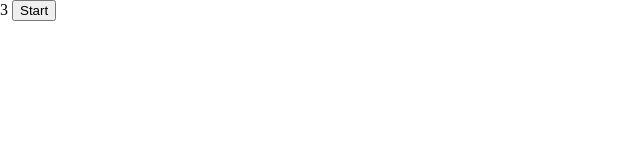
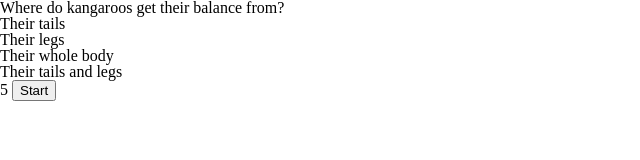
Before and after one commit to kjonathante/TriviaGame, a plain HTML site: page index.html in a window 1280 px wide. Both pictures are taken after a click on the button "Start". Shown: the whole page, without its empty margins (0-640 px from the left). Drawn offline with nearby package versions, Linux system fonts and the light colour scheme.

Commit message:
display question to user interface

```diff
--- a/assets/css/style.css
+++ b/assets/css/style.css
@@ -5,3 +5,11 @@
      -moz-box-sizing: border-box;
           box-sizing: border-box;
 }
+
+.choice {
+  cursor: pointer;
+}
+
+.choice:hover {
+  color: red;
+}
--- a/assets/javascript/app.js
+++ b/assets/javascript/app.js
@@ -1,13 +1,13 @@
-let question = [
+let questions = [
   {
-    "question" : "question 1",
+    "question" : "Where do kangaroos get their balance from?",
     "choices" : [
-      "choice 0 - 1",
-      "choice 0 - 2",
-      "choice 0 - 3",
-      "choice 0 - 4"
+      "Their tails",
+      "Their legs",
+      "Their whole body",
+      "Their tails and legs"
     ],
-    "hint" : "hint 1",
+    "hint" : "...",
     "answer" : 1,
     "video" : "..."
   }
@@ -31,15 +31,33 @@ function initializeGame () {
 
 function showQuestion() {
   let countdown = questionDuration;
+
+  const question = questions[questionCounter]; // question object
+  const answer = question.answer;
+
+  $('#question').text( question.question);
+  const $choicesDiv = $('#choices');
+  let $choice;
+  $.each( question.choices, function(key, val) {
+    $choice = $('<h3>').text(val).attr('data-id', key).addClass('choice');
+    $choicesDiv.append( $choice );
+    console.log(key, val);
+  });
+
   $('#countdown').text( countdown );
-  intervalID = setInterval( function() {
-    countdown--;
-    $('#countdown').text( countdown );
-    if (countdown==0) {
-      clearInterval( intervalID );
-      showAnswer();
-    }
-  }, 1000);
+  // intervalID = setInterval( function() {
+  //   countdown--;
+  //   $('#countdown').text( countdown );
+  //   if (countdown==0) {
+  //     clearInterval( intervalID );
+  //     showAnswer();
+  //   }
+  // }, 1000);
+
+  $($choicesDiv).on('click', '.choice', function() {
+    console.log(this);
+    console.log(answer);
+  });
 }
 
 function showAnswer() {
--- a/index.html
+++ b/index.html
@@ -9,6 +9,15 @@
   <link rel="stylesheet" href="assets/css/style.css">
 </head>
 <body>
+  <div class="container">
+    <h2 id="question"></h2>
+    <div id="choices">
+      <h3 class="choice"></h3>
+      <h3 class="choice"></h3>
+      <h3 class="choice"></h3>
+      <h3 class="choice"></h3>
+    </div>
+  </div>
   <span id="countdown"></span>
   <button id="start">Start</button>
   <script
```
